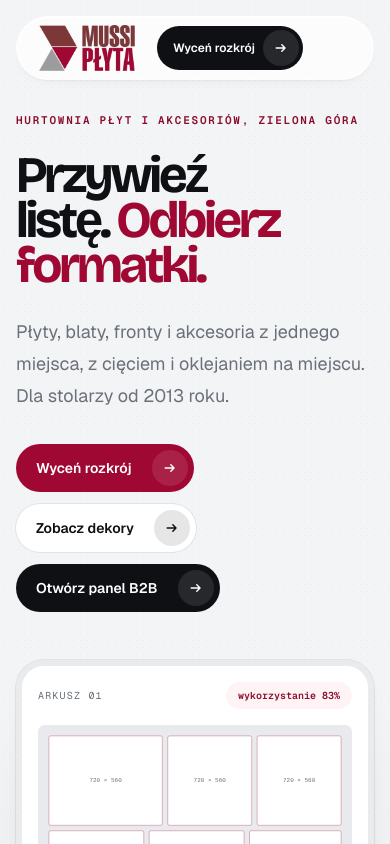
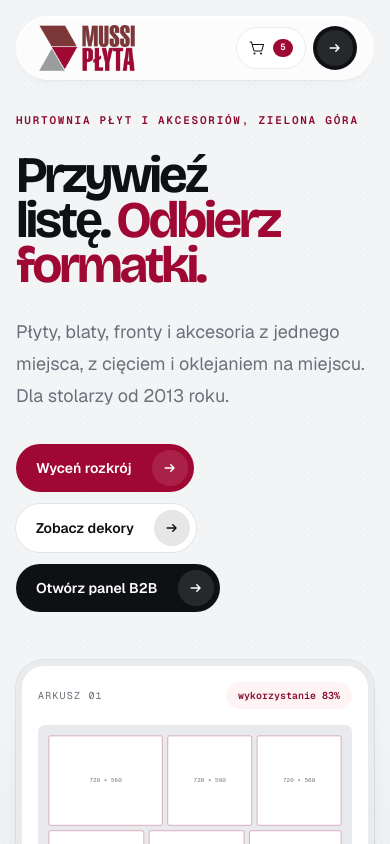
Before and after one commit to SrebrnyAndrzej/mussi-plyta, a Next.js app: page / in a window 390 px wide. Shown: the top 844 px of the page. Built offline with nearby package versions, Linux system fonts and the light colour scheme.

Commit message:
Pokazuj koszyk także na stronie głównej

```diff
--- a/src/components/marketing-home.tsx
+++ b/src/components/marketing-home.tsx
@@ -5,6 +5,7 @@ import type { Formatka } from "@/lib/nesting";
 import Image from "next/image";
 import { logotypy, realizacje, zdjecia } from "@/data/media";
 import { MussiLogo } from "@/components/mussi-logo";
+import { CartIndicator } from "@/components/cart-indicator";
 
 /**
  * Liczby w sekcji dowodowej muszą pochodzić z silnika, nie z tekstu.
@@ -105,13 +106,14 @@ export function MarketingHome({ produkty }: { produkty: ProductPreview[] }) {
     <>
       <a href="#main-content" className="fixed left-4 top-3 z-50 -translate-y-20 rounded-full bg-accent px-5 py-3 text-sm font-semibold text-white transition-transform duration-150 ease-[var(--ease-out)] focus:translate-y-0">Przejdź do treści</a>
       <header className="pointer-events-none fixed inset-x-0 top-4 z-40 px-4 sm:top-6 sm:px-6">
-        <div className="pointer-events-auto mx-auto flex min-h-16 w-full max-w-[1180px] items-center gap-4 rounded-full border border-white/60 bg-surface/72 px-4 shadow-[var(--lift-sm),inset_0_1px_0_rgb(255_255_255/0.9)] backdrop-blur-2xl backdrop-saturate-150 sm:px-5">
+        <div className="pointer-events-auto mx-auto flex min-h-16 w-full max-w-[1180px] items-center gap-2 rounded-full border border-white/60 bg-surface/72 px-4 shadow-[var(--lift-sm),inset_0_1px_0_rgb(255_255_255/0.9)] backdrop-blur-2xl backdrop-saturate-150 sm:gap-4 sm:px-5">
           <a href="#top" aria-label={`${firma.nazwa}, początek strony`} className="pressable flex items-center rounded-ctl p-1.5"><MussiLogo priority /></a>
           <nav className="ml-auto hidden items-center gap-6 text-sm font-semibold text-mute lg:flex" aria-label="Strona główna">
             <a href="#oferta" className="hover:text-ink">Oferta</a><a href="#dekory" className="hover:text-ink">Dekory</a><a href="#rozkroj" className="hover:text-ink">Rozkrój</a><a href="#cennik" className="hover:text-ink">Cennik</a><a href="#realizacje" className="hover:text-ink">Realizacje</a><a href="#kontakt" className="hover:text-ink">Kontakt</a><Link href="/logowanie" className="text-accent-ink hover:text-accent">Panel klienta</Link>
           </nav>
-          <a href={`tel:+48${firma.telefon.replaceAll(" ", "")}`} className="hidden font-mono text-xs font-semibold text-ink sm:block">{firma.telefon}</a>
-          <Link href="/kreator" className="pressable flex min-h-11 items-center gap-2 rounded-full bg-ink py-1 pl-4 pr-1 text-xs font-semibold text-white sm:pl-5">Wyceń rozkrój <Arrow /></Link>
+          <CartIndicator variant="mobile" />
+          <a href={`tel:+48${firma.telefon.replaceAll(" ", "")}`} className="hidden font-mono text-xs font-semibold text-ink xl:block">{firma.telefon}</a>
+          <Link href="/kreator" aria-label="Wyceń rozkrój" className="pressable flex min-h-11 items-center gap-2 rounded-full bg-ink p-1 text-xs font-semibold text-white sm:py-1 sm:pl-5 sm:pr-1"><span className="hidden sm:inline">Wyceń rozkrój</span><Arrow /></Link>
         </div>
       </header>
 
```
